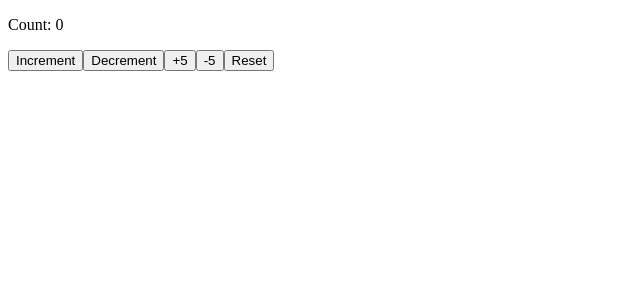
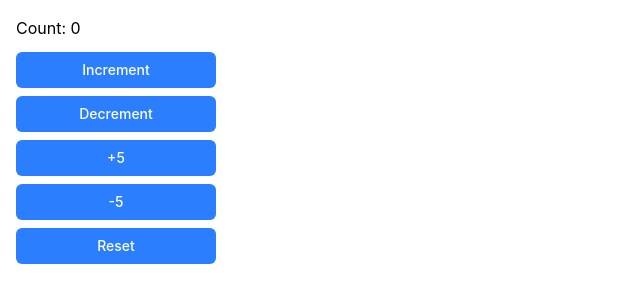
Before and after one commit to whiskycheese/cicd_app, a React (Vite) app: page /count in a window 1280 px wide. Shown: the top 302 px of the page, without its empty margins (0-640 px from the left). Built offline with nearby package versions, Linux system fonts and the light colour scheme.

Commit message:
add tailwind

```diff
--- a/biome.json
+++ b/biome.json
@@ -7,6 +7,11 @@
 	},
 	"files": {
 		"ignoreUnknown": false
+	},
+	"css": {
+		"parser": {
+			"tailwindDirectives": true
+		}
 	},
 	"formatter": {
 		"enabled": true,
--- a/package.json
+++ b/package.json
@@ -16,9 +16,13 @@
 		"test:e2e:ui": "playwright test --ui"
 	},
 	"dependencies": {
+		"@tailwindcss/vite": "^4.3.0",
+		"@tanstack/react-query": "^5.101.0",
+		"@tanstack/react-query-devtools": "^5.101.0",
 		"react": "^19.2.6",
 		"react-dom": "^19.2.6",
-		"react-router-dom": "^7.17.0"
+		"react-router-dom": "^7.17.0",
+		"tailwindcss": "^4.3.0"
 	},
 	"devDependencies": {
 		"@biomejs/biome": "2.4.16",
--- a/src/index.css
+++ b/src/index.css
@@ -0,0 +1,11 @@
+@import "tailwindcss";
+
+@layer components {
+	.button {
+		@apply inline-flex items-center justify-center rounded-md bg-blue-500 px-4 py-2 text-sm font-medium text-white transition-colors hover:bg-blue-600 focus-visible:outline focus-visible:outline-2 focus-visible:outline-offset-2 focus-visible:outline-blue-500 disabled:pointer-events-none disabled:opacity-50;
+	}
+
+	.button-secondary {
+		@apply inline-flex items-center justify-center rounded-md border border-gray-300 bg-white px-4 py-2 text-sm font-medium text-gray-700 transition-colors hover:bg-gray-50 focus-visible:outline focus-visible:outline-2 focus-visible:outline-offset-2 focus-visible:outline-gray-400 disabled:pointer-events-none disabled:opacity-50;
+	}
+}
--- a/vite.config.ts
+++ b/vite.config.ts
@@ -1,10 +1,11 @@
 /// <reference types="vitest/config" />
+import tailwindcss from "@tailwindcss/vite";
 import react from "@vitejs/plugin-react";
 import { defineConfig } from "vite";
 
 // https://vite.dev/config/
 export default defineConfig({
-	plugins: [react()],
+	plugins: [react(), tailwindcss()],
 	test: {
 		environment: "jsdom",
 		setupFiles: "./src/test/setup.ts",
```
Also changed, not shown: 1 other file (tests, documents, lock files or other folders).
